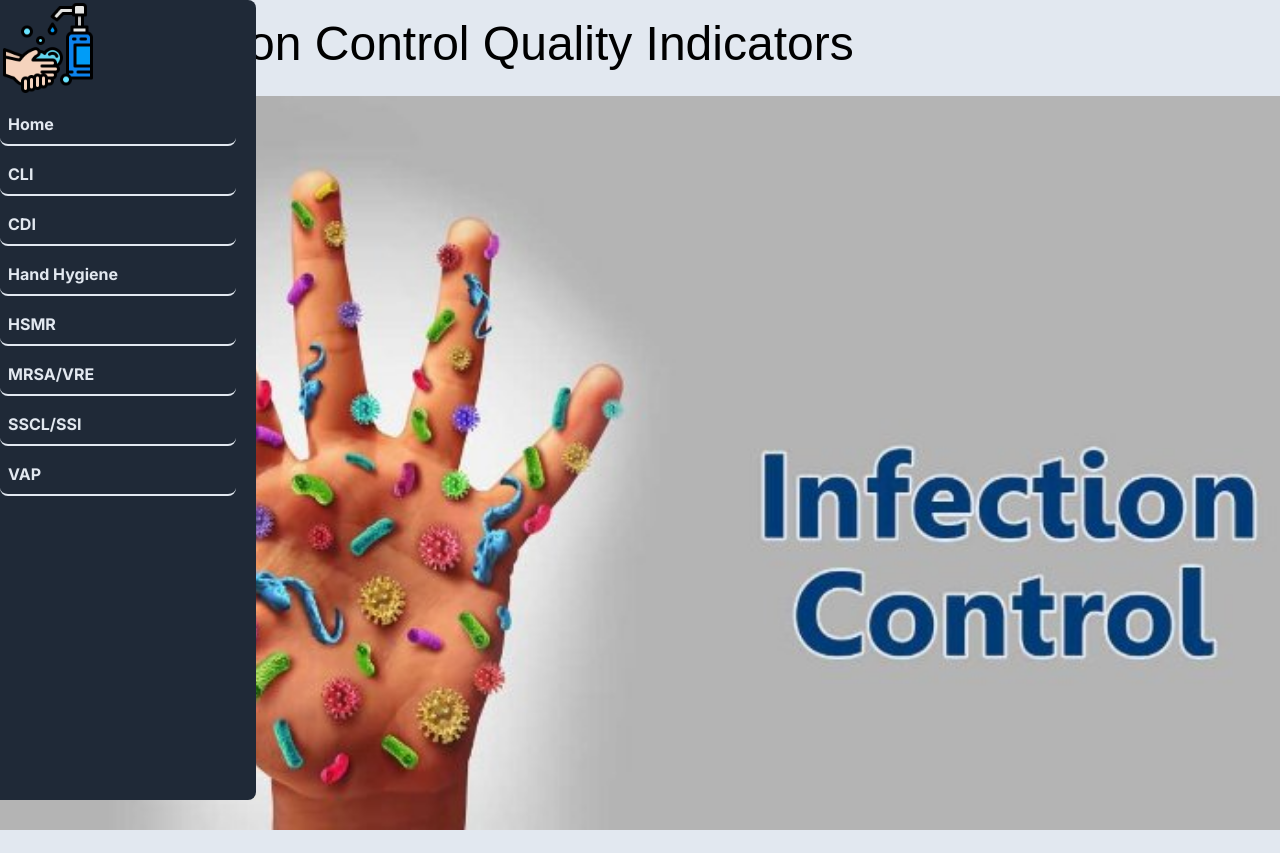
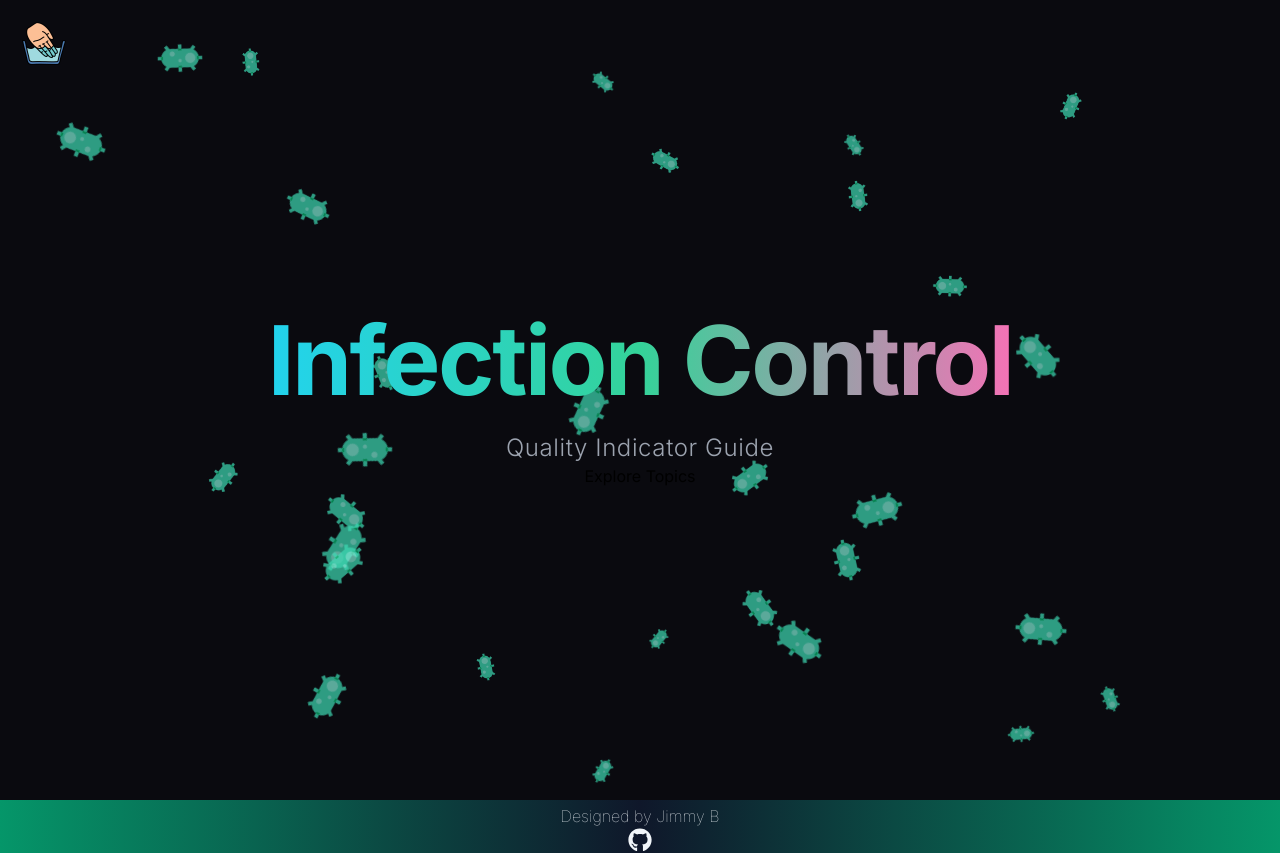
Before and after one commit to jimmybcoding/infection-control, a Next.js app: page / in a window 1280 px wide. Shown: the top 853 px of the page. Built offline with nearby package versions, Linux system fonts and the light colour scheme; a web font is replaced by a local one.

Commit message:
Refactor styling

```diff
--- a/src/app/Cli/page.tsx
+++ b/src/app/Cli/page.tsx
@@ -32,6 +32,7 @@ const Page: React.FC = () => {
   }
 
   return (
+  <div className="min-h-screen">
     <div className="flex flex-col justify-center items-center mx-auto mt-6 w-2/3 min-w-72 min-h-screen font-bold gap-2 p-2">
       <div className='p-2 font-bold text-left text-2xl shadow-questions border-4 border-purple-400 font-mono'>
         Central Line-Associated Bloodstream Infection - CLI
@@ -75,6 +76,14 @@ const Page: React.FC = () => {
         className="-z-10 object-cover opacity-30"
       />
     </div>
+    <Image
+        src="/cli.jpg"
+        sizes="100vw"
+        fill
+        alt='Central Line Diagram'
+        className="-z-10 object-cover opacity-40"
+      />
+  </div>
   );
 }
 
--- a/src/app/Footer/page.tsx
+++ b/src/app/Footer/page.tsx
@@ -3,9 +3,8 @@ import Link from "next/link";
 
 const Footer: React.FC = () => {
   return (
-    <div className="relative flex flex-col justify-center w-full h-20 mt-5 text-center bg-slate-800 text-slate-100">
-      <div className="absolute bottom-0 inset-x-0">
-        <p className="border-b-2 border-slate-700 font-thin">
+    <div className="flex flex-col justify-center w-full h-20 text-center bg-gradient-to-r to-emerald-600 from-emerald-600 via-slate-900 text-slate-100">
+        <p className="font-thin">
           Designed by Jimmy B
         </p>
         <Link
@@ -15,9 +14,8 @@ const Footer: React.FC = () => {
           <FaGithub className="mx-auto h-6 w-6" />
         </Link>
         <p>
-          2024
+          {new Date().getFullYear()}
         </p>
-      </div>
     </div>
   )
 }
--- a/src/app/Micro/page.tsx
+++ b/src/app/Micro/page.tsx
@@ -14,8 +14,8 @@ const Micro: React.FC = () => {
   };
 
   return (
-  <div className='min-h-screen container'>
-    <div className="min-h-[50vh] p-3 flex flex-col justify-center items-center bg-gradient-to-r from-red-400 via-slate-300 to-slate-200">
+  <div className='min-h-screen container bg-gradient-to-r from-red-400 via-slate-300 to-slate-200'>
+    <div className="min-h-[50vh] p-3 flex flex-col justify-center items-center">
       <div className="w-full max-w-lg text-center">
         <p className="mt-10 text-3xl font-bold text-gray-700 font-mono">
           Healthcare Associated
--- a/src/app/Nav/page.tsx
+++ b/src/app/Nav/page.tsx
@@ -3,98 +3,86 @@
 import { useState } from 'react';
 import Image from 'next/image';
 import Link from 'next/link';
-import { MdArrowDropDown } from 'react-icons/md';
 
 const Nav: React.FC = () => {
   const [menuOpen, setMenuOpen] = useState<boolean>(false);
 
   return (
     <>
-      {menuOpen ? (
-      <div>
-         <div className="flex justify-start w-full min-w-96">
-          <div className="w-24 h-24">
-            <Image
-              src="/icon.jpg"
-              sizes="100vw"
-              height={100}
-              width={100}
-              layout="responsive"
-              className="object-contain"
-              alt="menu icon"
-              onClick={() => setMenuOpen(!menuOpen)}
-              onMouseEnter={() => setMenuOpen(true)}
-            />
-          </div>
-          <MdArrowDropDown />
-          <p className="mb-2 ml-2 font-lora text-3xl sm:text-5xl place-self-center">
-            Infection Control Quality Indicators
-          </p>
-        </div>
-        <div
-          className="z-10 fixed top-0 flex flex-col gap-2 bg-gray-800 text-slate-200 h-screen w-1/5 min-w-max rounded-r-lg pr-5"
-          onMouseLeave={() => setMenuOpen(false)}
-        >
+      <button
+        onClick={() => setMenuOpen(!menuOpen)}
+        className='fixed top-5 left-5 z-50 cursor-pointer'
+      >
+        <Image
+          src={'/menu-icon.png'}
+          alt='Hand washing menu icon'
+          height={48}
+          width={48}
+        />
+      </button>
 
-          <div className="w-24 h-24">
-            <Image
-              src="/icon.jpg"
-              sizes="100vw"
-              height={100}
-              width={100}
-              layout="responsive"
-              className="object-contain"
-              alt="menu icon"
-              onClick={() => setMenuOpen(!menuOpen)}
-            />
-          </div>
-          <Link href="/" onClick={() => setMenuOpen(false)} className="mx-auto w-full border-b-2 border-slate-200 rounded-lg hover:opacity-70 hover:border-2 font-bold p-2">
+      <div className={`fixed top-0 left-0 h-screen w-64 bg-red z-40 font-mono font-semibold text-white transition-transform duration-300 ${
+          menuOpen ? 'translate-x-0' : '-translate-x-full'
+        }`}>
+        <div className='flex flex-col gap-6 py-24 px-6 bg-gradient-to-b from-cyan-900 to-emerald-900 opacity-90'>
+          <Link
+          href="/"
+          onClick={() => setMenuOpen(false)}
+          className='border-b-2 hover:scale-105 transition-transform'
+          >
             Home
           </Link>
-          <Link href="/Cli" onClick={() => setMenuOpen(false)} className="mx-auto w-full border-b-2 border-slate-200 rounded-lg hover:opacity-70 hover:border-2 font-bold p-2">
+           <Link
+          href="/Cli"
+          onClick={() => setMenuOpen(false)}
+          className='border-b-2 hover:scale-105 transition-transform'
+          >
             CLI
           </Link>
-          <Link href="/CDiff" onClick={() => setMenuOpen(false)} className="mx-auto w-full border-b-2 border-slate-200 rounded-lg hover:opacity-70 hover:border-2 font-bold p-2">
-            CDI
+           <Link
+          href="/CDiff"
+          onClick={() => setMenuOpen(false)}
+          className='border-b-2 hover:scale-105 transition-transform'
+          >
+            C. Difficile
           </Link>
-          <Link href="/Hand" onClick={() => setMenuOpen(false)} className="mx-auto w-full border-b-2 border-slate-200 rounded-lg hover:opacity-70 hover:border-2 font-bold p-2">
+           <Link
+          href="/Hand"
+          onClick={() => setMenuOpen(false)}
+          className='border-b-2 hover:scale-105 transition-transform'
+          >
             Hand Hygiene
           </Link>
-          <Link href="/HSMR" onClick={() => setMenuOpen(false)} className="mx-auto w-full border-b-2 border-slate-200 rounded-lg hover:opacity-70 hover:border-2 font-bold p-2">
+           <Link
+          href="/HSMR"
+          onClick={() => setMenuOpen(false)}
+          className='border-b-2 hover:scale-105 transition-transform'
+          >
             HSMR
           </Link>
-          <Link href="/Micro" onClick={() => setMenuOpen(false)} className="mx-auto w-full border-b-2 border-slate-200 rounded-lg hover:opacity-70 hover:border-2 font-bold p-2">
+           <Link
+          href="/Micro"
+          onClick={() => setMenuOpen(false)}
+          className='border-b-2 hover:scale-105 transition-transform'
+          >
             MRSA/VRE
           </Link>
-          <Link href="/Surgery" onClick={() => setMenuOpen(false)} className="mx-auto w-full border-b-2 border-slate-200 rounded-lg hover:opacity-70 hover:border-2 font-bold p-2">
+           <Link
+          href="/Surgery"
+          onClick={() => setMenuOpen(false)}
+          className='border-b-2 hover:scale-105 transition-transform'
+          >
             SSCL/SSI
           </Link>
-          <Link href="/VAP" onClick={() => setMenuOpen(false)} className="mx-auto w-full border-b-2 border-slate-200 rounded-lg hover:opacity-70 hover:border-2 font-bold p-2">
+           <Link
+          href="/VAP"
+          onClick={() => setMenuOpen(false)}
+          className='border-b-2 hover:scale-105 transition-transform'
+          >
             VAP
           </Link>
         </div>
       </div>
-      ) : (
-        <div className="flex justify-start w-full min-w-96">
-          <div className="w-24 h-24">
-            <Image
-              src="/icon.jpg"
-              sizes="100vw"
-              height={100}
-              width={100}
-              layout="responsive"
-              className="object-contain"
-              alt="menu icon"
-              onClick={() => setMenuOpen(!menuOpen)}
-              onMouseEnter={() => setMenuOpen(true)}
-            />
-          </div>
-          <MdArrowDropDown />
-          <p className="mb-2 ml-2 font-lora text-3xl sm:text-5xl place-self-center">
-            Infection Control Quality Indicators
-          </p>
-        </div>
-      )}
     </>
   );
 };
--- a/src/app/page.tsx
+++ b/src/app/page.tsx
@@ -1,16 +1,102 @@
-import Image from "next/image";
+"use client"
 
-export default function Home() {
+import React, { useEffect, useState } from 'react';
+
+interface Microbe {
+  id: number;
+  x: number;
+  y: number;
+  vx: number;
+  vy: number;
+  size: number;
+  rotation: number;
+  rotationSpeed: number;
+}
+
+const MicrobeLanding: React.FC = () => {
+  const [microbes, setMicrobes] = useState<Microbe[]>([]);
+
+  useEffect(() => {
+    const initialMicrobes: Microbe[] = [];
+    for (let i = 0; i < 30; i++) {
+      initialMicrobes.push({
+        id: i,
+        x: Math.random() * window.innerWidth,
+        y: Math.random() * window.innerHeight,
+        vx: (Math.random() - 0.5) * 0.3,
+        vy: (Math.random() - 0.5) * 0.3,
+        size: Math.random() * 30 + 20,
+        rotation: Math.random() * 360,
+        rotationSpeed: (Math.random() - 0.5) * 2,
+      });
+    }
+    setMicrobes(initialMicrobes);
+
+    const animate = () => {
+      setMicrobes(prev => prev.map(microbe => {
+        let newX = microbe.x + microbe.vx;
+        let newY = microbe.y + microbe.vy;
+
+        if (newX < -50) newX = window.innerWidth + 50;
+        if (newX > window.innerWidth + 50) newX = -50;
+        if (newY < -50) newY = window.innerHeight + 50;
+        if (newY > window.innerHeight + 50) newY = -50;
+
+        return {
+          ...microbe,
+          x: newX,
+          y: newY,
+          rotation: microbe.rotation + microbe.rotationSpeed,
+        };
+      }));
+    };
+
+    const interval = setInterval(animate, 30);
+    return () => clearInterval(interval);
+  }, []);
+
   return (
-    <main className="min-h-screen">
-        <Image
-          src='/banner.jpg'
-          sizes="100vw"
-          width={100}
-          height={100}
-          className="w-full h-auto"
-          alt='picture of a hand with bacteria and viruses'
-        />
-    </main>
-  )
-}
+    <div className="relative w-full h-screen overflow-hidden bg-[#0a0a0f]">
+      {microbes.map(microbe => (
+        <div
+          key={microbe.id}
+          className="absolute"
+          style={{
+            left: `${microbe.x}px`,
+            top: `${microbe.y}px`,
+            width: `${microbe.size}px`,
+            height: `${microbe.size}px`,
+            transform: `translate(-50%, -50%) rotate(${microbe.rotation}deg)`,
+            transition: 'left 0.03s linear, top 0.03s linear',
+          }}
+        >
+          <img
+            src="/bacteria.png"
+            alt="microbe"
+            className="w-full h-full opacity-70"
+          />
+        </div>
+      ))}
+
+      <div className="relative z-10 h-full flex items-center justify-center">
+        <div className="text-center px-8">
+          <h1 className="text-6xl md:text-8xl font-bold mb-6 tracking-tight">
+            <span className="bg-clip-text text-transparent bg-gradient-to-r from-cyan-400 via-emerald-400 to-pink-400">
+              Infection Control
+            </span>
+          </h1>
+          <p className="text-xl md:text-2xl text-gray-400 font-light tracking-wide">
+            Quality Indicator Guide
+          </p>
+          <button
+            className='rounded border-dashed '
+          >
+            Explore Topics
+          </button>
+        </div>
+      </div>
+    </div>
+  );
+};
+
+export default MicrobeLanding;
```
Also changed, not shown: 1 other file (tests, documents, lock files or other folders).
